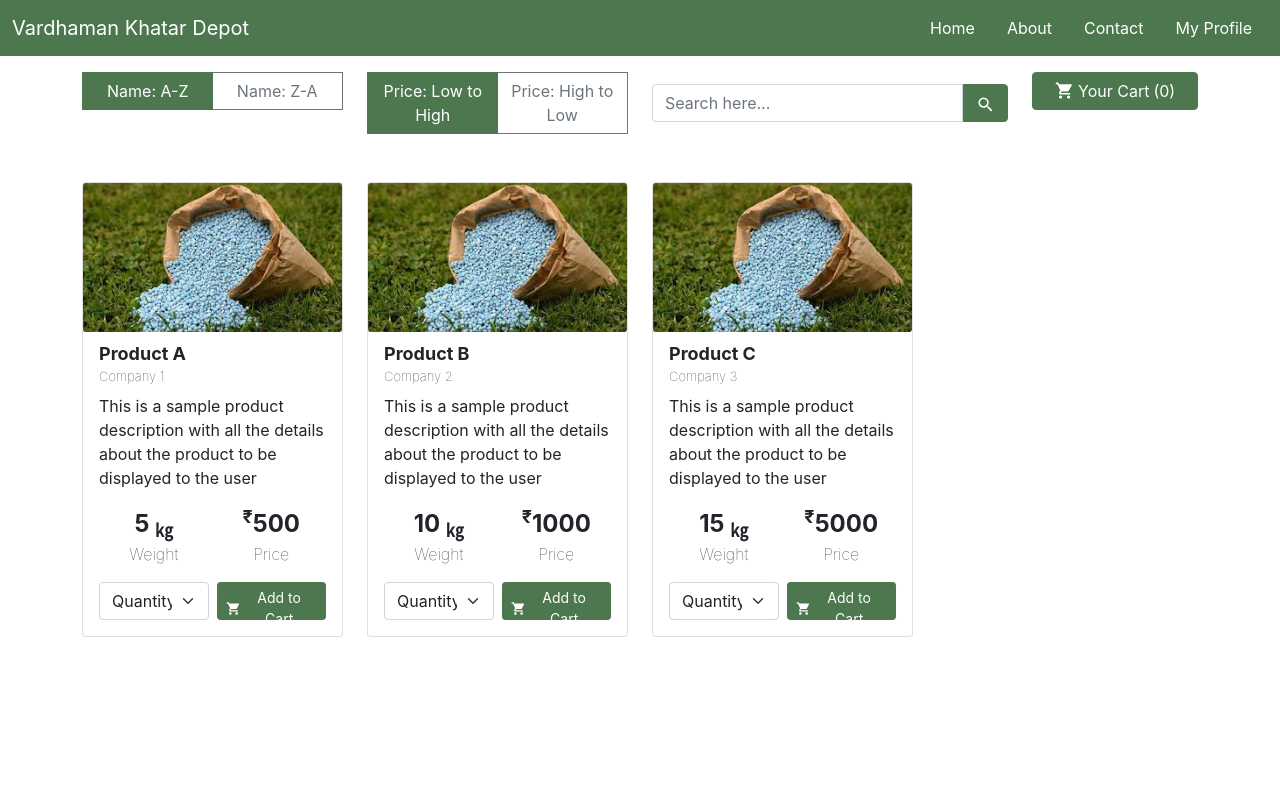
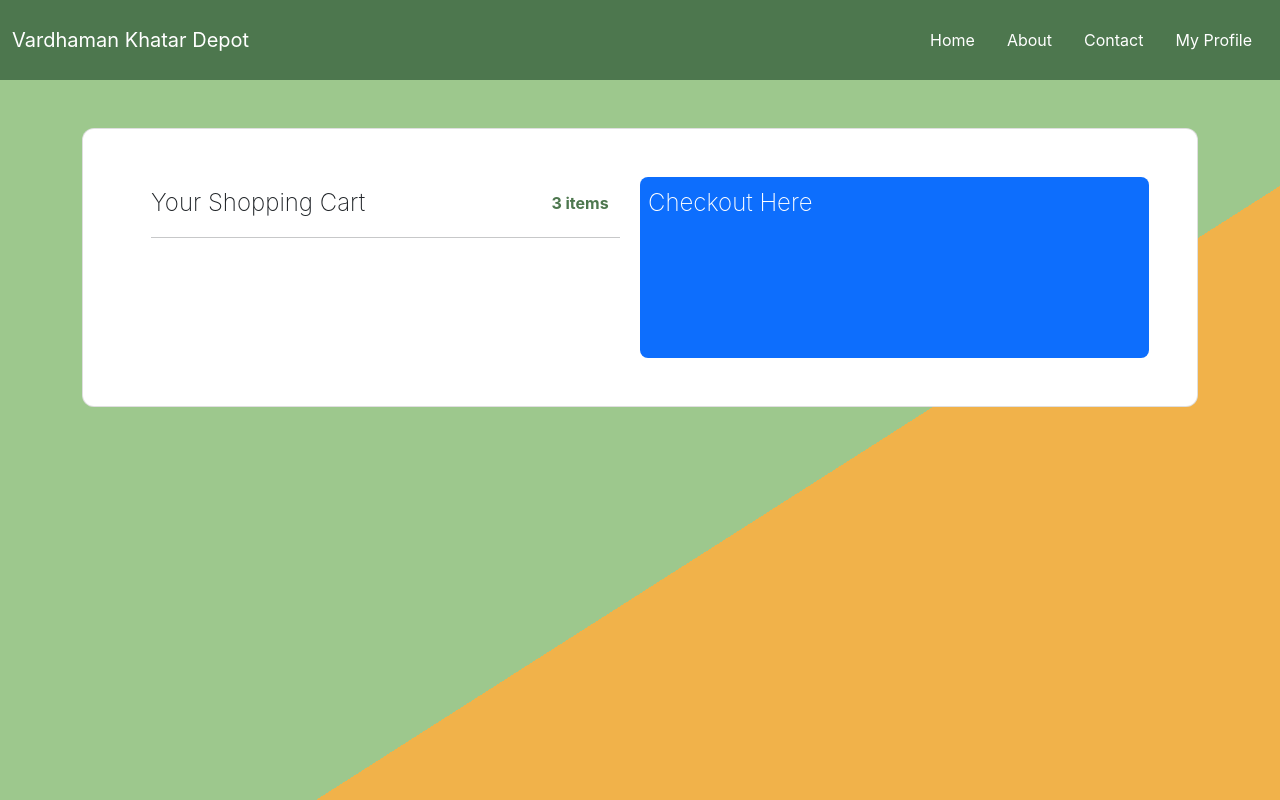
Before and after one commit to Mihirs-Git/compostshop, a React (Create React App) app: page / in a window 1280 px wide. Built offline with nearby package versions, Linux system fonts and the light colour scheme.

Commit message:
Cart Page Added

```diff
--- a/src/App.css
+++ b/src/App.css
@@ -9,6 +9,7 @@
 .header{
     background-color: var(--primary);
     color: var(--text);
+    height: 10vh;
 }
 
 .headerLinks{
@@ -131,3 +132,33 @@
     border-top-right-radius: 0;
     border-bottom-right-radius: 0;
 }
+
+/* CART CSS  */
+.cartPage{
+    /* background: linear-gradient(110deg, #BBDEFB 60%,#42A5F5  60%); */
+    background: linear-gradient(147.5deg, var(--secondary) 60%, var(--accent) 60%);
+    height: 90vh;
+}
+
+.cartTemplate{
+    border-radius: 0.75rem;
+}
+
+.splitDiv{
+    border-radius: 0.5rem;
+}
+
+.cartTitle{
+    font-size: 1.5rem;
+    font-weight: 200;
+}
+
+.cartTitleInfo{
+    font-size: 1rem;
+    font-weight: bold;
+    /* background-color: var(--accent); */
+    width: 5rem;
+    text-align: center;
+    border-radius: 0.25rem;
+    color: var(--primary);
+}
--- a/src/App.js
+++ b/src/App.js
@@ -1,4 +1,5 @@
 import './App.css';
+import Cart from './components/Cart';
 import Header from './components/Header';
 import Home from './components/Home';
 
@@ -6,7 +7,8 @@ function App() {
   return (
     <div className="App">
       <Header></Header>
-      <Home></Home>
+      {/* <Home></Home> */}
+      <Cart></Cart>
     </div>
   );
 }
--- /dev/null
+++ b/src/components/Cart.js
@@ -0,0 +1,45 @@
+import React, { useEffect, useState } from "react";
+import { Card } from "reactstrap";
+
+function Cart(props){
+    return(
+        <React.Fragment className="cartPage">
+            <div className="cartPage">
+                <div className="container">
+                    <div className="row">
+                        <div className="col-12">
+                            <Card className="cartTemplate my-2 my-md-5 h-100">
+                                <div className="row h-100 m-5">
+                                    <div className="col-12 col-md-6">
+                                        <div className="h-100 splitDiv p-2">
+                                            <div className="cartTitleBar d-flex align-items-center justify-content-between">
+                                                <div className="cartTitle">
+                                                    Your Shopping Cart
+                                                </div>
+                                                <div className="cartTitleInfo">
+                                                    3 items
+                                                </div>
+                                            </div>
+                                            <hr></hr>
+                                        </div>
+                                    </div>
+                                    <div className="col-12 col-md-6 p-0">
+                                        <div className="h-100 bg-primary text-white splitDiv p-2">
+                                            <div className="cartTitleBar d-flex align-items-center justify-content-between">
+                                                <div className="cartTitle">
+                                                    Checkout Here
+                                                </div>
+                                            </div>
+                                        </div>
+                                    </div>
+                                </div>
+                            </Card>
+                        </div>
+                    </div>
+                </div>
+            </div>
+        </React.Fragment>
+    )
+}
+
+export default Cart;
```
